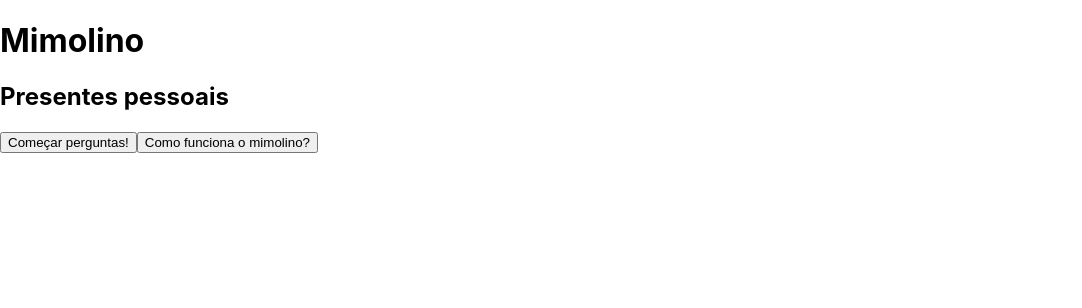
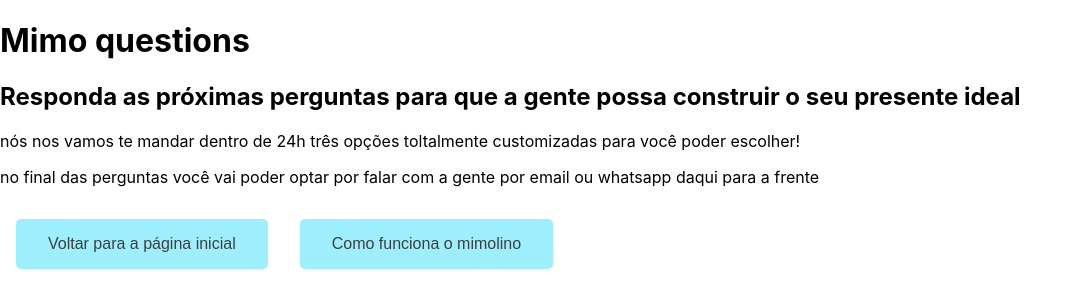
Before and after one commit to RaviCampos/mimo-front, a React (Create React App) app: page /mimo-form in a window 1280 px wide. Shown: the top 308 px of the page, without its empty margins (0-1082 px from the left). Built offline with nearby package versions, Linux system fonts and the light colour scheme.

Commit message:
switched from state held pages to react-router-dom based

```diff
--- a/package.json
+++ b/package.json
@@ -8,6 +8,7 @@
     "@testing-library/user-event": "^12.7.3",
     "react": "^17.0.1",
     "react-dom": "^17.0.1",
+    "react-router-dom": "^5.2.0",
     "react-scripts": "4.0.3",
     "web-vitals": "^1.1.0"
   },
--- a/src/App.js
+++ b/src/App.js
@@ -3,23 +3,43 @@
 import MimoForm from "./components/pages/MimoForm";
 import './css/App.css';
 import { useState } from "react";
+import {
+  BrowserRouter as Router,
+  Switch,
+  Route,
+} from "react-router-dom";
 
 function App() {
-  const [page, setPage] = useState("landing");
+  return (
+    <Router>
+      <Switch>
+        <Route path="/how-to">
+          <HowTo />
+        </Route>
+        <Route path="/mimo-form">
+          <MimoForm />
+        </Route>
+        <Route path="/">
+          <Landing />
+        </Route>
+      </Switch>
+    </Router>
+  );
+  // const [page, setPage] = useState("landing");
 
-  switch(page) {
-    case "landing":
-      return <Landing setPage={setPage}/>
+  // switch(page) {
+  //   case "landing":
+  //     return <Landing setPage={setPage}/>
 
-    case "howTo":
-      return <HowTo setPage={setPage}/>
+  //   case "howTo":
+  //     return <HowTo setPage={setPage}/>
 
-    case "mimoForm":
-      return <MimoForm setPage={setPage}/>
+  //   case "mimoForm":
+  //     return <MimoForm setPage={setPage}/>
 
-    default:
-      return <h1>No such page found</h1>;
-  }
+  //   default:
+  //     return <h1>No such page found</h1>;
+  // }
 }
 
 export default App;
--- a/src/components/pages/HowTo.js
+++ b/src/components/pages/HowTo.js
@@ -1,9 +1,12 @@
+import { Link } from "react-router-dom";
 function HowTo(props) {
     return (
         <div>
             <h1>Mas como funciona o mimolino??</h1>
-            <button onClick={() => props.setPage("landing")}>Voltar para página inicial</button>
-            <button onClick={() => props.setPage("mimoForm")}>Começar perguntas!</button>
+            <Link to="/"><button>Voltar para página inicial</button></Link>
+            <Link to="/mimo-form"><button>Começar as perguntas</button></Link>
+            {/* <button onClick={() => props.setPage("landing")}>Voltar para página inicial</button>
+            <button onClick={() => props.setPage("mimoForm")}>Começar perguntas!</button> */}
         </div>
     )
 }
--- a/src/components/pages/Landing.js
+++ b/src/components/pages/Landing.js
@@ -1,10 +1,14 @@
+import { Link } from "react-router-dom";
+
 function Landing(props) {
     return (
         <div>
             <h1>Mimolino</h1>
             <h2>Presentes pessoais</h2>
-            <button onClick={() => props.setPage("mimoForm")}>Começar perguntas!</button>
-            <button onClick={() => props.setPage("howTo")}>Como funciona o mimolino?</button>
+            <Link to="/mimo-form"><button>Começar perguntas</button></Link>
+            <Link to="/how-to"><button>Como funciona o mimolino</button></Link>
+            {/* <button onClick={() => props.setPage("mimoForm")}>Começar perguntas!</button>
+            <button onClick={() => props.setPage("howTo")}>Como funciona o mimolino?</button> */}
         </div>
     )
 }
--- a/src/components/pages/MimoForm.js
+++ b/src/components/pages/MimoForm.js
@@ -1,3 +1,5 @@
+import { Link } from "react-router-dom";
+
 function MimoForm(props) {
     return (
         <div>
@@ -5,8 +7,11 @@
             <h2>Responda as próximas perguntas para que a gente possa construir o seu presente ideal</h2>
             <p>nós nos vamos te mandar dentro de 24h três opções toltalmente customizadas para você poder escolher!</p>
             <p>no final das perguntas você vai poder optar por falar com a gente por email ou whatsapp daqui para a frente</p>
-            <button onClick={() => props.setPage("landing")}>Voltar para página inical</button>
-            <button onClick={() => props.setPage("howTo")}>Como funciona o mimolino?</button>
+            <Link to="/"><button>Voltar para a página inicial</button></Link>
+            <Link to="/how-to"><button>Como funciona o mimolino</button></Link>
+
+            {/* <button onClick={() => props.setPage("landing")}>Voltar para página inical</button>
+            <button onClick={() => props.setPage("howTo")}>Como funciona o mimolino?</button> */}
         </div>
     )
 }
--- a/src/css/App.css
+++ b/src/css/App.css
@@ -1,4 +1,38 @@
-.App {
+button {
+  display: inline-block;
+  border: none;
+  padding: 1rem 2rem;
+  margin: 1rem;
+  text-decoration: none;
+  background: #9eeffd;
+  color: #3f3e3e;
+  border-radius: 5px;
+  font-family: sans-serif;
+  font-size: 1rem;
+  cursor: pointer;
+  text-align: center;
+  transition: background 100ms ease-in-out,
+              color 50ms ease-in-out,
+              transform 150ms ease;
+  -webkit-appearance: none;
+  -moz-appearance: none;
+}
+
+button:hover,
+button:focus {
+  background: #7fecff;
+  color: #3f3e3e;
+}
+
+button:focus {
+  outline: none;
+}
+
+button:active {
+  transform: scale(0.99);
+}
+
+/* .App {
   text-align: center;
 }
 
@@ -35,4 +69,4 @@
   to {
     transform: rotate(360deg);
   }
-}
+} */
```
Also changed, not shown: 1 other file (tests, documents, lock files or other folders).
